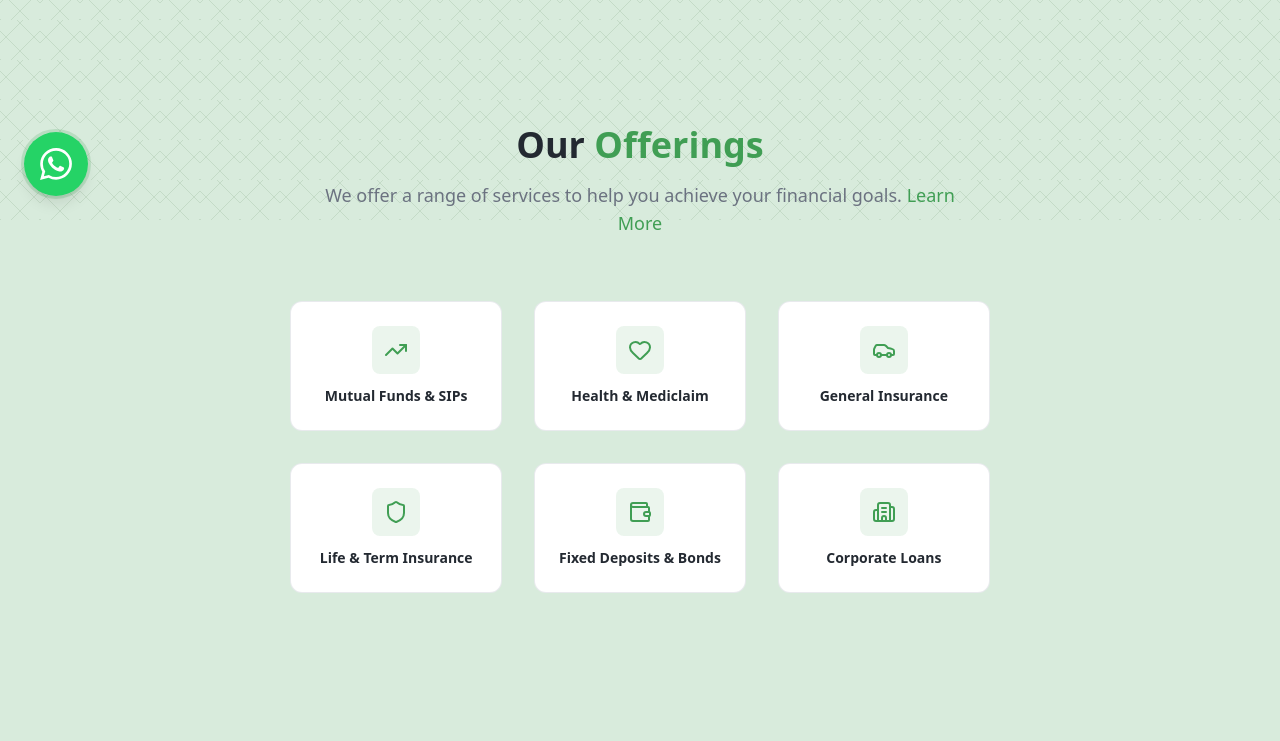
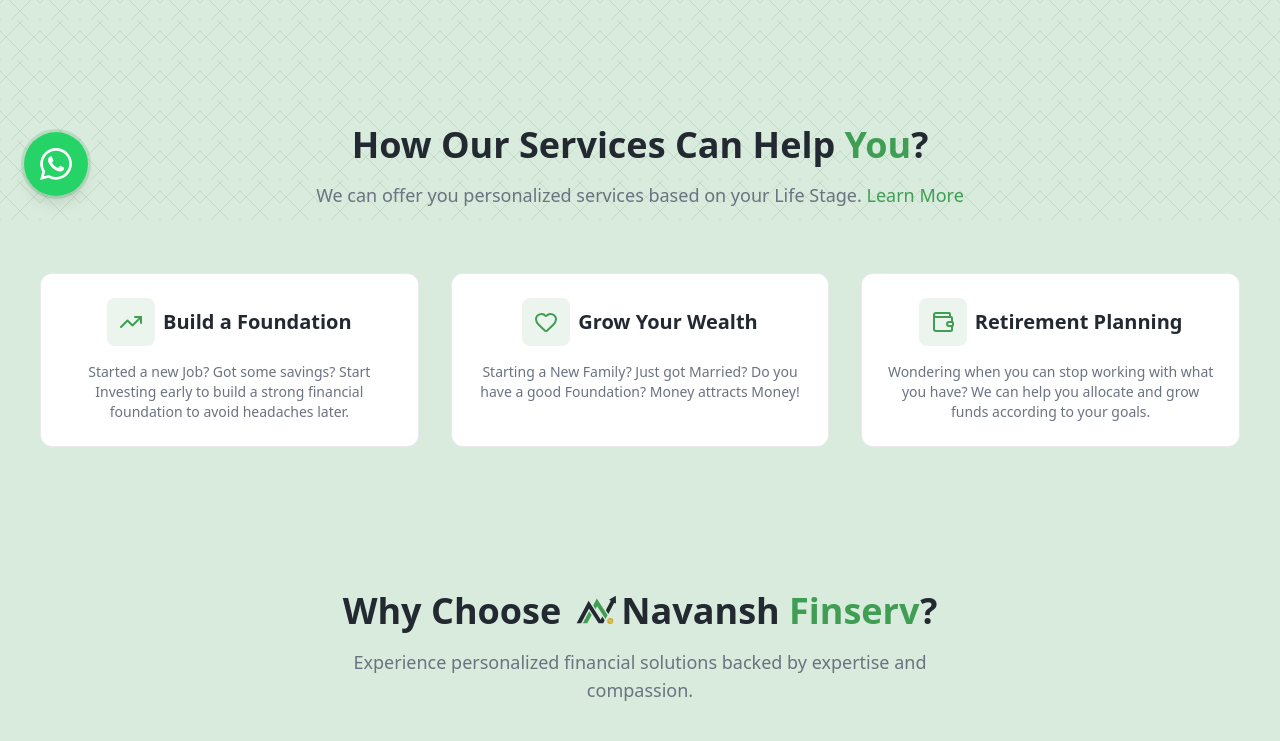
Before and after one commit to anshumankhunteta/navansh-finserv, a Next.js app: page / in a window 1280 px wide. Shown: the part 580-1321 px from the top of the page. Built offline with nearby package versions, Linux system fonts and the light colour scheme.

Commit message:
fix(layout, logo): fixed Layout and Content of Homepage, Optimised logo

```diff
--- a/app/page.tsx
+++ b/app/page.tsx
@@ -1,8 +1,6 @@
+import Navansh from '@/components/icons/Navansh'
 import { Button } from '@/components/ui/button'
 import {
-  ArrowRight,
-  Building2,
-  Car,
   CheckCircle2,
   HeadphonesIcon,
   Heart,
@@ -14,14 +12,25 @@
 import Link from 'next/link'
 
 export default function HomePage() {
-  // All services for homepage (headings only)
   const allServices = [
-    { title: 'Mutual Funds & SIPs', icon: TrendingUp },
-    { title: 'Health & Mediclaim', icon: Heart },
-    { title: 'General Insurance', icon: Car },
-    { title: 'Life & Term Insurance', icon: Shield },
-    { title: 'Fixed Deposits & Bonds', icon: Wallet },
-    { title: 'Corporate Loans', icon: Building2 },
+    {
+      title: 'Build a Foundation',
+      description:
+        'Started a new Job? Got some savings? Start Investing early to build a strong financial foundation to avoid headaches later.',
+      icon: TrendingUp,
+    },
+    {
+      title: 'Grow Your Wealth',
+      description:
+        'Starting a New Family? Just got Married? Do you have a good Foundation? Money attracts Money!',
+      icon: Heart,
+    },
+    {
+      title: 'Retirement Planning',
+      description:
+        'Wondering when you can stop working with what you have? We can help you allocate and grow funds according to your goals.',
+      icon: Wallet,
+    },
   ]
 
   return (
@@ -83,16 +92,16 @@
       {/* Our Offerings */}
       <div className="mt-20 mb-16 text-center">
         <h2 className="mb-4 text-3xl font-bold md:text-4xl">
-          Our <span className="text-primary">Offerings</span>
+          How Our Services Can Help <span className="text-primary">You</span>?
         </h2>
         <p className="text-muted-foreground mx-auto max-w-2xl text-lg">
-          We offer a range of services to help you achieve your financial goals.{' '}
+          We can offer you personalized services based on your Life Stage.{' '}
           <Link href="/services" className="text-primary hover:underline">
             Learn More
           </Link>
         </p>
       </div>
-      <div className="mx-3 mb-16 grid grid-cols-2 gap-3 sm:mx-auto md:grid-cols-3 md:gap-6 lg:gap-8 2xl:grid-cols-6">
+      <div className="mb-16 grid grid-cols-1 gap-3 px-10 sm:mx-auto md:grid-cols-3 md:gap-6 lg:gap-8">
         {allServices.map((service) => {
           const Icon = service.icon
           return (
@@ -100,10 +109,15 @@
               key={service.title}
               className="group bg-card border-border/50 hover:border-primary/50 flex flex-col items-center rounded-xl border p-4 text-center transition-all hover:shadow-lg md:p-6"
             >
-              <div className="bg-primary/10 group-hover:bg-primary text-primary mb-3 rounded-lg p-3 transition-colors group-hover:text-white">
-                <Icon className="h-6 w-6" />
+              <div className="mb-4 flex flex-row items-center gap-2">
+                <div className="bg-primary/10 group-hover:bg-primary text-primary rounded-lg p-3 transition-colors group-hover:text-white">
+                  <Icon className="h-6 w-6" />
+                </div>
+                <h3 className="text-xl font-semibold">{service.title}</h3>
               </div>
-              <h3 className="text-sm font-semibold">{service.title}</h3>
+              <p className="text-muted-foreground text-sm">
+                {service.description}
+              </p>
             </div>
           )
         })}
@@ -113,9 +127,9 @@
       <section className="py-20">
         <div className="container mx-auto px-4 sm:px-6 lg:px-8">
           <div className="mb-16 text-center">
-            <h2 className="text-primary mb-4 text-3xl font-bold md:text-4xl">
-              Why Choose{' '}
-              <span className="text-primary-foreground">Navansh</span> Finserv
+            <h2 className="mb-4 text-3xl font-bold md:text-4xl">
+              Why Choose <Navansh className="inline-flex pb-2" />
+              Navansh <span className="text-primary">Finserv</span>?
             </h2>
             <p className="text-muted-foreground mx-auto max-w-2xl text-lg">
               Experience personalized financial solutions backed by expertise
@@ -149,13 +163,9 @@
                 <li className="flex items-start text-sm">
                   <CheckCircle2 className="text-primary mt-0.5 mr-2 h-5 w-5 flex-shrink-0" />
                   <span>
-                    Gen-Z, Alpha or Boomers, we understand them all because of
-                    our diverse team and experience
+                    Gen-Z, Alpha or Boomers, we can understand everyone because
+                    of our diverse team and experience
                   </span>
-                </li>
-                <li className="flex items-start text-sm">
-                  <CheckCircle2 className="text-primary mt-0.5 mr-2 h-5 w-5 flex-shrink-0" />
-                  <span>Worked 10+ Years with HNI and Super-HNI Clients</span>
                 </li>
               </ul>
             </div>
@@ -187,6 +197,10 @@
                 <li className="flex items-start text-sm">
                   <CheckCircle2 className="text-primary mt-0.5 mr-2 h-5 w-5 flex-shrink-0" />
                   <span>Portfolio Reviews</span>
+                </li>
+                <li className="flex items-start text-sm">
+                  <CheckCircle2 className="text-primary mt-0.5 mr-2 h-5 w-5 flex-shrink-0" />
+                  <span>Worked 10+ Years with HNI and Super-HNI Clients</span>
                 </li>
               </ul>
             </div>
--- a/app/services/page.tsx
+++ b/app/services/page.tsx
@@ -35,7 +35,7 @@
     icon: Car,
     title: 'General Insurance',
     description:
-      'Comprehensive coverage for your Car & Bike. Good knowledge with respect to add ons from personal and client experience.',
+      'Comprehensive coverage for your Car & Bike. We have good knowledge regarding add-ons and claims from personal and client experience!',
     features: [
       'Many options for Insurance providers',
       'All necessary Add-ons',
@@ -58,16 +58,6 @@
     description:
       'Holistic financial advisory for retirement and wealth management.',
     features: ['Retirement Planning', 'Tax Optimization', 'Estate Planning'],
-  },
-  {
-    icon: Building2,
-    title: 'Corporate Loans',
-    description: 'Capital solutions for business growth and expansion.',
-    features: [
-      'Competitive Interest Rates',
-      'Quick Approval Process',
-      'Flexible Repayment Terms',
-    ],
   },
 ]
 
--- a/components/custom/BusinessCard.tsx
+++ b/components/custom/BusinessCard.tsx
@@ -35,7 +35,7 @@
       {/* Logo */}
       <div className="flex flex-row items-center gap-1">
         <div>
-          <Navansh height={48} alt />
+          <Navansh height={48} />
         </div>
 
         <span>
--- a/components/icons/Navansh.tsx
+++ b/components/icons/Navansh.tsx
@@ -1,13 +1,10 @@
-"use client"
-import { useEffect, useState } from "react"
-
 interface NavanshLogoProps {
   /** Multiplier applied to the base 260×180 dimensions. Default: 1 */
   height?: number
   className?: string
-  alt?: boolean
   /** Accessible label for screen-readers */
   title?: string
+  styles?: React.CSSProperties
 }
 
 /**
@@ -17,23 +14,16 @@
  *
  * Use height prop to scale the logo. Default height is 36px.
  *
- * Use alt prop to invert colors for dark mode.
- *
  * Use title prop to set the accessible label for screen-readers.
  */
 export default function Navansh({
   height = 36,
   className,
   title = 'Navansh Finserv',
-  alt,
+  ...props
 }: NavanshLogoProps) {
   const BASE_WIDTH = (height * 260) / 185
   const BASE_HEIGHT = height
-  const [darkVectorFill, setDarkVectorFill] = useState('#232931')
-
-  useEffect(() => {
-    setDarkVectorFill(alt ? '#eeeeee' : '#232931')
-  }, [alt])
 
   return (
     <svg
@@ -45,6 +35,7 @@
       className={className}
       aria-label={title}
       role="img"
+      {...props}
     >
       <title>{title}</title>
       <defs>
@@ -86,7 +77,7 @@
           id="path2"
           d="m 205.23351,210.56356 -9.0166,20.45924 -30.83009,-9e-5 -63.66388,-98.00794 -52.015769,98.00106 H 20.012491 L 99.465446,82.41333 179.5195,207.40096 190.01884,186.59583 Z"
           style={{
-            fill: darkVectorFill,
+            fill: 'var(--primary-foreground)',
             fillOpacity: 1,
             fillRule: 'nonzero',
             stroke: 'none',
@@ -108,7 +99,7 @@
           id="path4"
           d="m 213.10494,144.50607 16.7869,25.6601 44.23879,-86.047267 -23.78112,-10.777632 z"
           style={{
-            fill: darkVectorFill,
+            fill: 'var(--primary-foreground)',
             fillOpacity: 1,
             fillRule: 'nonzero',
             stroke: 'none',
@@ -121,7 +112,7 @@
           transform="matrix(1.3357927,0,0,-1.3068551,275.57435,51.346372)"
           clipPath="url(#navansh-clip-path)"
           style={{
-            fill: darkVectorFill,
+            fill: 'var(--primary-foreground)',
             fillOpacity: 1,
             fillRule: 'nonzero',
             stroke: 'none',
--- a/components/layout/Footer.tsx
+++ b/components/layout/Footer.tsx
@@ -11,7 +11,10 @@
           {/* Brand */}
           <div>
             <Link href="/" className="mb-4 flex items-center space-x-2">
-              <Navansh height={24} alt />
+              <Navansh
+                height={24}
+                style={{ '--primary-foreground': '#eeeeee' }}
+              />
               <span className="text-primary text-2xl font-bold">Navansh</span>
               <span className="text-secondary-foreground text-2xl font-bold">
                 Finserv
--- a/components/layout/Navbar.tsx
+++ b/components/layout/Navbar.tsx
@@ -22,7 +22,6 @@
 import Link from 'next/link'
 import * as React from 'react'
 import Navansh from '../icons/Navansh'
-import { useTheme } from 'next-themes'
 
 const navLinks = [
   { href: '/', label: 'Home', icon: Home, description: 'Back to homepage' },
@@ -48,14 +47,13 @@
 
 export default function Navbar() {
   const [isOpen, setIsOpen] = React.useState(false)
-  const { theme } = useTheme()
 
   return (
     <header className="border-border/40 bg-background/95 supports-backdrop-filter:bg-primary/20 sticky top-0 z-50 w-full border-b backdrop-blur">
       <div className="max-w-10xl container mx-auto flex h-16 items-center justify-between px-4 md:px-6">
         {/* Logo */}
         <Link href="/" className="flex items-baseline gap-2">
-          <Navansh height={24} alt={theme === 'dark'} />
+          <Navansh height={24} />
           <span className="text-2xl font-bold tracking-tight">
             Navansh <span className="text-primary">Finserv</span>
           </span>
@@ -94,7 +92,7 @@
             </SheetTrigger>
             <SheetContent
               side="right"
-              className="flex w-[300px] flex-col p-0 sm:w-[350px] gap-0"
+              className="flex w-[300px] flex-col gap-0 p-0 sm:w-[350px]"
             >
               <SheetTitle className="sr-only">Navigation Menu</SheetTitle>
               <SheetDescription className="sr-only">
@@ -105,7 +103,7 @@
               <div className="p-6 pb-4">
                 <SheetClose asChild>
                   <Link href="/" className="group flex items-center gap-3">
-                    <Navansh height={52} alt={theme === 'dark'} />
+                    <Navansh height={52} />
                     <div>
                       <span className="block text-lg font-bold">
                         Navansh <span className="text-primary">Finserv</span>
@@ -120,14 +118,14 @@
 
               {/* Navigation Links */}
               <nav className="flex-1 overflow-auto py-4">
-                <div className="border-t border-primary/50">
+                <div className="border-primary/50 border-t">
                   {navLinks.map((link) => {
                     const Icon = link.icon
                     return (
                       <SheetClose asChild key={link.href}>
                         <Link
                           href={link.href}
-                          className="hover:text-primary group flex items-center gap-4 border-b border-primary/50 px-4 py-3 transition-all active:bg-primary/30"
+                          className="hover:text-primary group border-primary/50 active:bg-primary/30 flex items-center gap-4 border-b px-4 py-3 transition-all"
                         >
                           <div className="bg-background group-hover:bg-primary/10 flex h-10 w-10 items-center justify-center rounded-lg transition-colors">
                             <Icon className="text-primary group-hover:text-primary h-5 w-5 transition-colors" />
```
